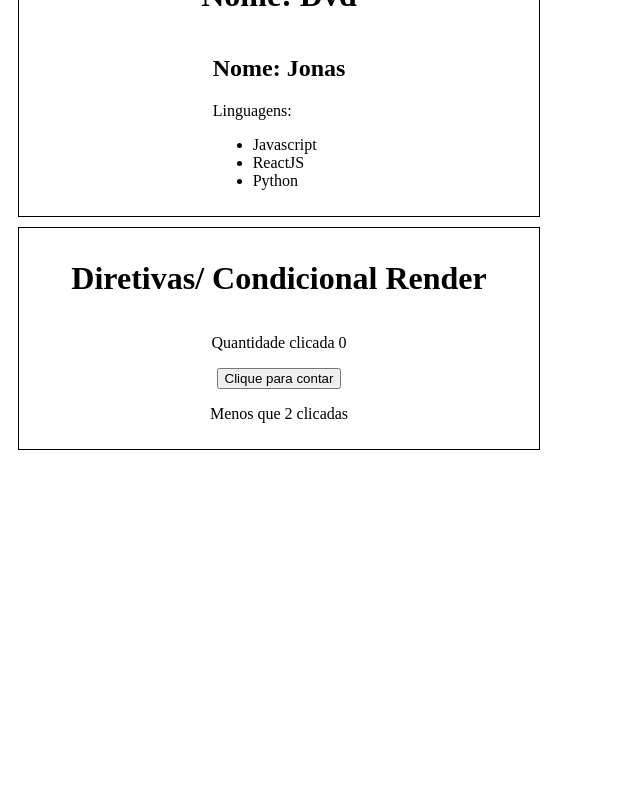
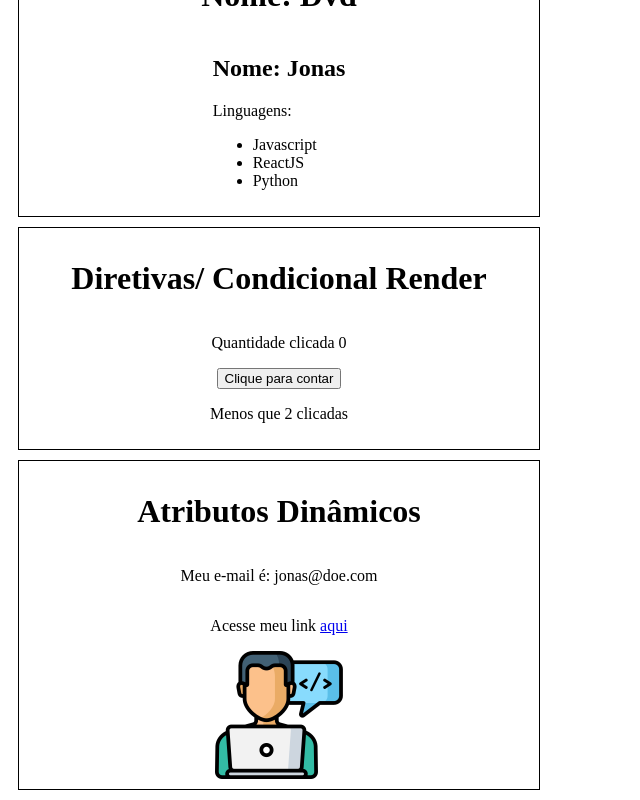
Before and after one commit to davidrogger/vue-practices, a Vue app in the folder 01-initial-use-installing/CLI/: page / in a window 1280 px wide. Shown: the part 212-1012 px from the top of the page, without its empty margins (0-640 px from the left). Before the commit the page ends 800 px from the top, so only its background shows below. Built offline with nearby package versions, Linux system fonts and the light colour scheme.

Commit message:
FEAT: practice bind attributes

```diff
--- a/01-initial-use-installing/CLI/src/App.vue
+++ b/01-initial-use-installing/CLI/src/App.vue
@@ -2,18 +2,21 @@
   <div>
     <Components />
     <CondicionalRender />
+    <AttributesDina />
   </div>
 </template>
 
 <script>
 import Components from './components/Components.vue';
 import CondicionalRender from './components/CondicionalRender.vue'
+import AttributesDina from './components/AttributesDina.vue';
 
   export default {
     name: 'App',
     components: {
       Components,
       CondicionalRender,
+      AttributesDina,
     }
   }
 </script>
--- /dev/null
+++ b/01-initial-use-installing/CLI/src/components/AttributesDina.vue
@@ -0,0 +1,28 @@
+<template>
+  <div
+    class="session"
+  >
+  <h1>Atributos Dinâmicos</h1>
+  <p v-show="show_email"> Meu e-mail é: {{ email }} </p>
+  <p>Acesse meu link <a v-bind:href="link" target="_blank">aqui</a></p>
+  <PictureComponent />
+  </div>
+</template>
+
+<script>
+import PictureComponent from './Picture.vue';
+
+  export default {
+    nome: 'AttributesDina',
+    data() {
+      return {
+        show_email: true,
+        email: 'jonas@doe.com',
+        link: 'https://www.google.com'
+      }
+    },
+    components: {
+      PictureComponent
+    }
+  }
+</script>
--- /dev/null
+++ b/01-initial-use-installing/CLI/src/components/Picture.vue
@@ -0,0 +1,15 @@
+<template>
+  <img :src="source" :alt="description">
+</template>
+
+<script>
+  export default {
+    name: 'PictureComponent',
+    data() {
+      return {
+        source: './img/avatar.png',
+        description: 'avatares'
+      }
+    }
+  }
+</script>
```
Also changed, not shown: 01-initial-use-installing/CLI/public/img/avatar.png (added).
